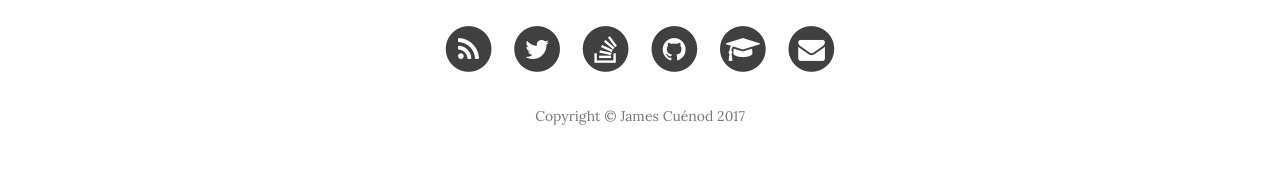
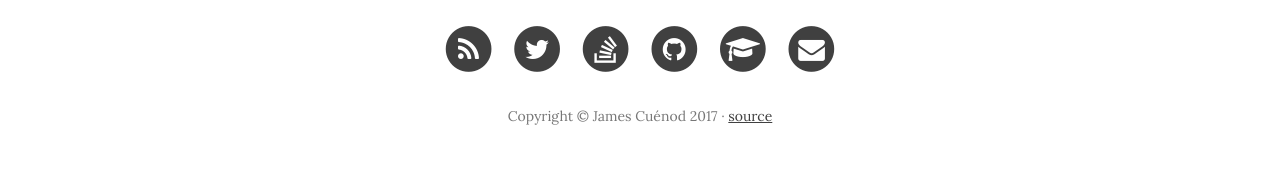
Before and after one commit to jcuenod/bibletech, a Jekyll site: the page built from index.html, in a window 1280 px wide. Shown: the part 1588-1777 px from the top of the page. Built offline with Jekyll 4.4.1, drawn with Linux system fonts in a browser that asks for light colours; nearby versions of some CDN libraries; the list of posts is cut into pages by our own code.

Commit message:
Added source link

```diff
--- a/_config.yml
+++ b/_config.yml
@@ -6,6 +6,7 @@ copyright_name: James Cuénod
 description: "Blog on the intersection between the Bible and Technology. Writing about getting Bible things done using the computer - sometimes to do cool stuff, sometimes to do things that shouldn't be complicated but for some reason are."
 baseurl: "/bibletech"
 url: "http://jcuenod.github.io"
+source_url: "https://github.com/jcuenod/bibletech"
 twitter_username: jamescuenod
 stackoverflow_userid: 123415
 github_username: jcuenod
--- a/_includes/footer.html
+++ b/_includes/footer.html
@@ -73,7 +73,7 @@
                     </li>
                     {% endif %}
                 </ul>
-                <p class="copyright text-muted">Copyright &copy; {{ site.copyright_name }} {{ site.time | date: '%Y' }}</p>
+                <p class="copyright text-muted">Copyright &copy; {{ site.copyright_name }} {{ site.time | date: '%Y' }} · <a href="{{ site.source_url }}">source</a></p>
             </div>
         </div>
     </div>
```
